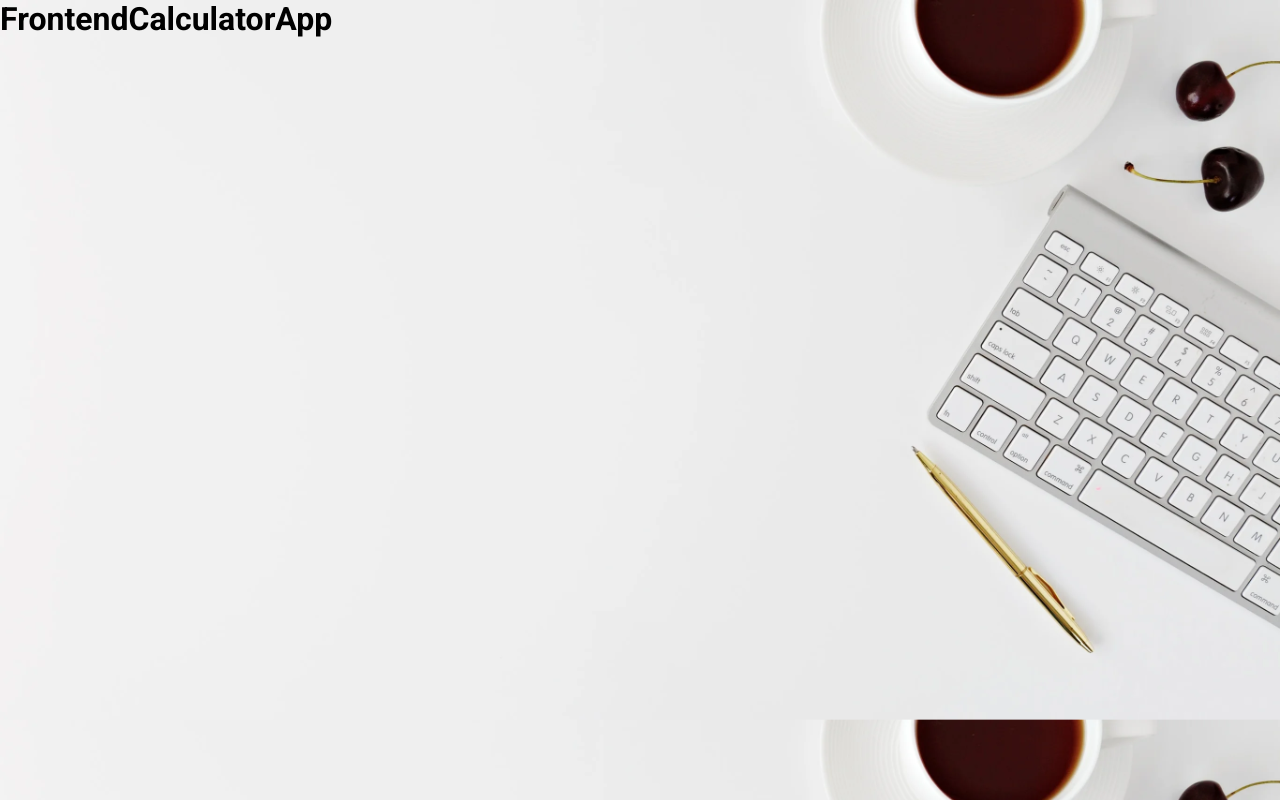
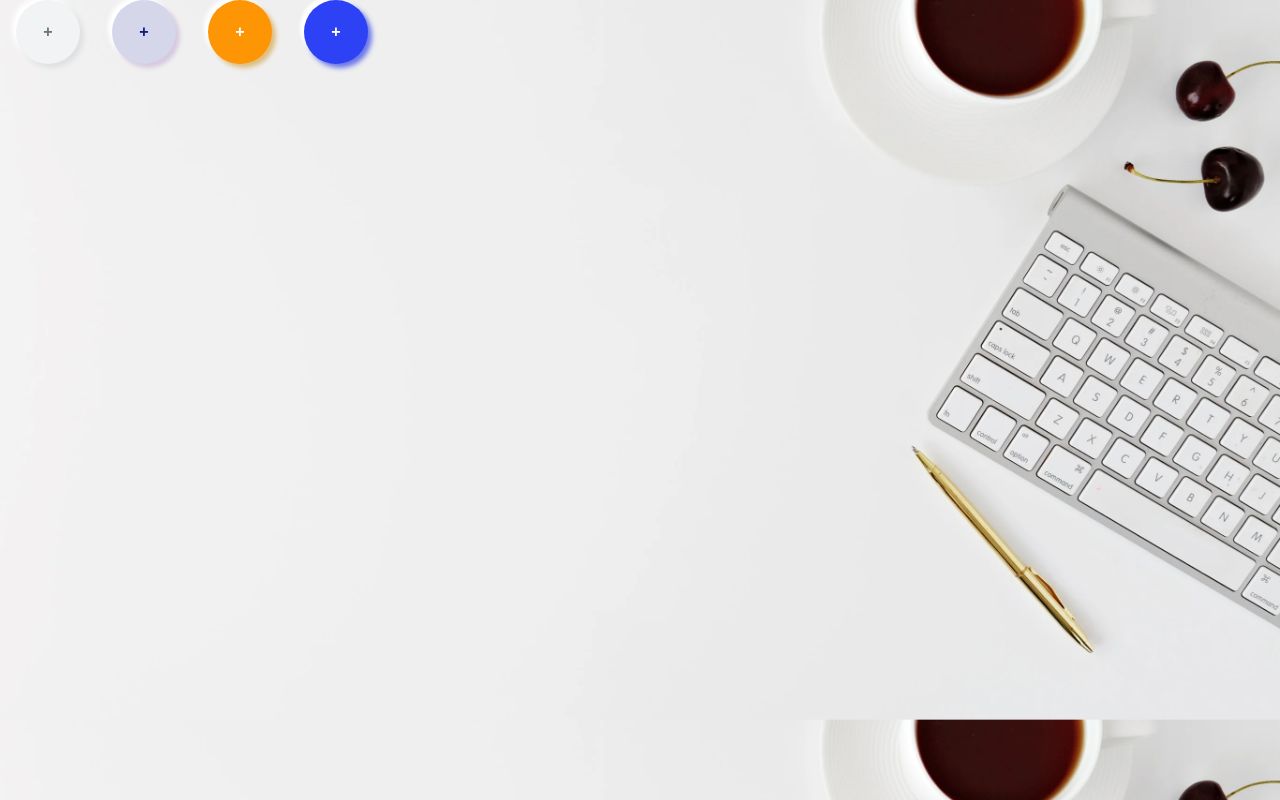
Before and after one commit to OscarAguilarL/frontend-calculator, a React (Create React App) app: page / in a window 1280 px wide. Built offline with nearby package versions, Linux system fonts and the light colour scheme.

Commit message:
Create and style ButtonCalc Component

```diff
--- a/src/FrontendCalculatorApp.tsx
+++ b/src/FrontendCalculatorApp.tsx
@@ -1,9 +1,13 @@
 import React from 'react';
+import {ButtonCalc} from "./component/ButtonCalc/ButtonCalc";
 
 const FrontendCalculatorApp = () => {
     return (
         <div>
-            <h1>FrontendCalculatorApp</h1>
+            <ButtonCalc text={'+'} type="white"/>
+            <ButtonCalc text={'+'} type="light-blue"/>
+            <ButtonCalc text={'+'} type="orange"/>
+            <ButtonCalc text={'+'} type="blue"/>
         </div>
     );
 };
--- /dev/null
+++ b/src/component/ButtonCalc/ButtonCalc.css
@@ -0,0 +1,50 @@
+.button {
+    inline-size: 4rem;
+    block-size: 4rem;
+    border-radius: 50%;
+    border: none;
+    transition: background-color .1s ease;
+    margin-inline: 1rem;
+    font-size: 1rem;
+    font-weight: bold;
+}
+
+.white {
+    background-color: #F1F3F5;
+    box-shadow: 4px 4px 5px #DEE0E3, -4px -4px 5px #FFFFFF;
+    color: #627785;
+}
+
+.white:active {
+    background-color: #CDD5DB;
+}
+
+.light-blue {
+    background-color: #D5D6E9;
+    box-shadow: 4px 4px 4px #D6C9DF, -4px -4px 4px #FFFFFF;
+    color: #111C81;
+}
+
+.light-blue:active {
+    background-color: #7F87D4;
+}
+
+.orange {
+    background-color: #FE9505;
+    box-shadow: 4px 4px 4px #DEBF81, -4px -4px 4px #FFFFFF;
+    color: #FFFFFF;
+}
+
+.orange:active {
+    background-color: #DD922B;
+}
+
+.blue {
+    background: #2D41F5;
+    box-shadow: 4px 4px 5px #6976E9, -4px -4px 3px #FFFFFF;
+    color: #FFFFFF;
+}
+
+.blue:active {
+    background: #5563E6;
+}
--- /dev/null
+++ b/src/component/ButtonCalc/ButtonCalc.tsx
@@ -0,0 +1,16 @@
+import React from 'react';
+
+import './ButtonCalc.css';
+
+interface Props {
+    text: string;
+    type: 'white' | 'light-blue' | 'orange' | 'blue'
+}
+
+export const ButtonCalc = ({text, type = 'white'}: Props) => {
+    return (
+        <button className={`button ${type}`}>
+            <span className="text">{text}</span>
+        </button>
+    );
+};
```
